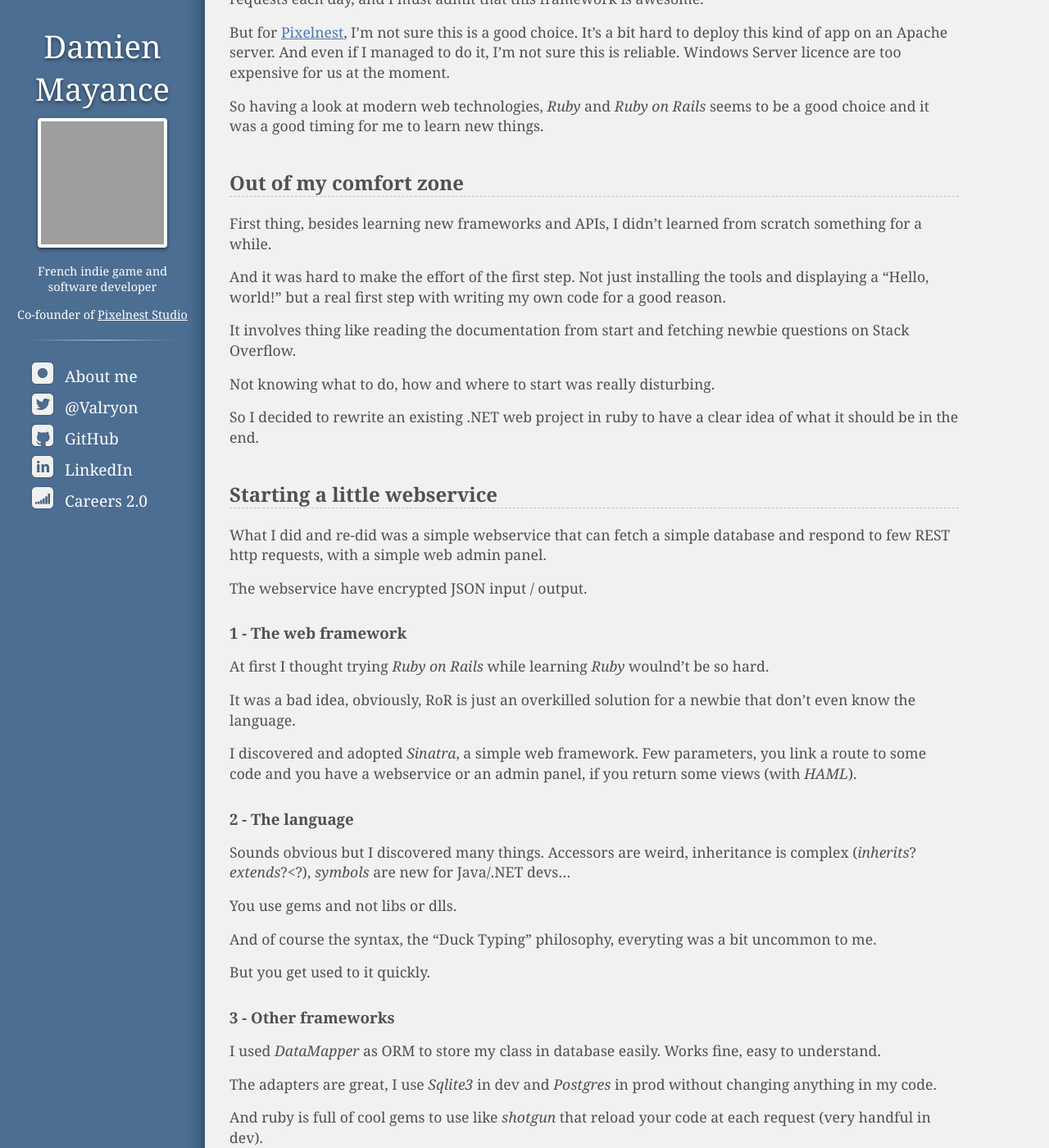
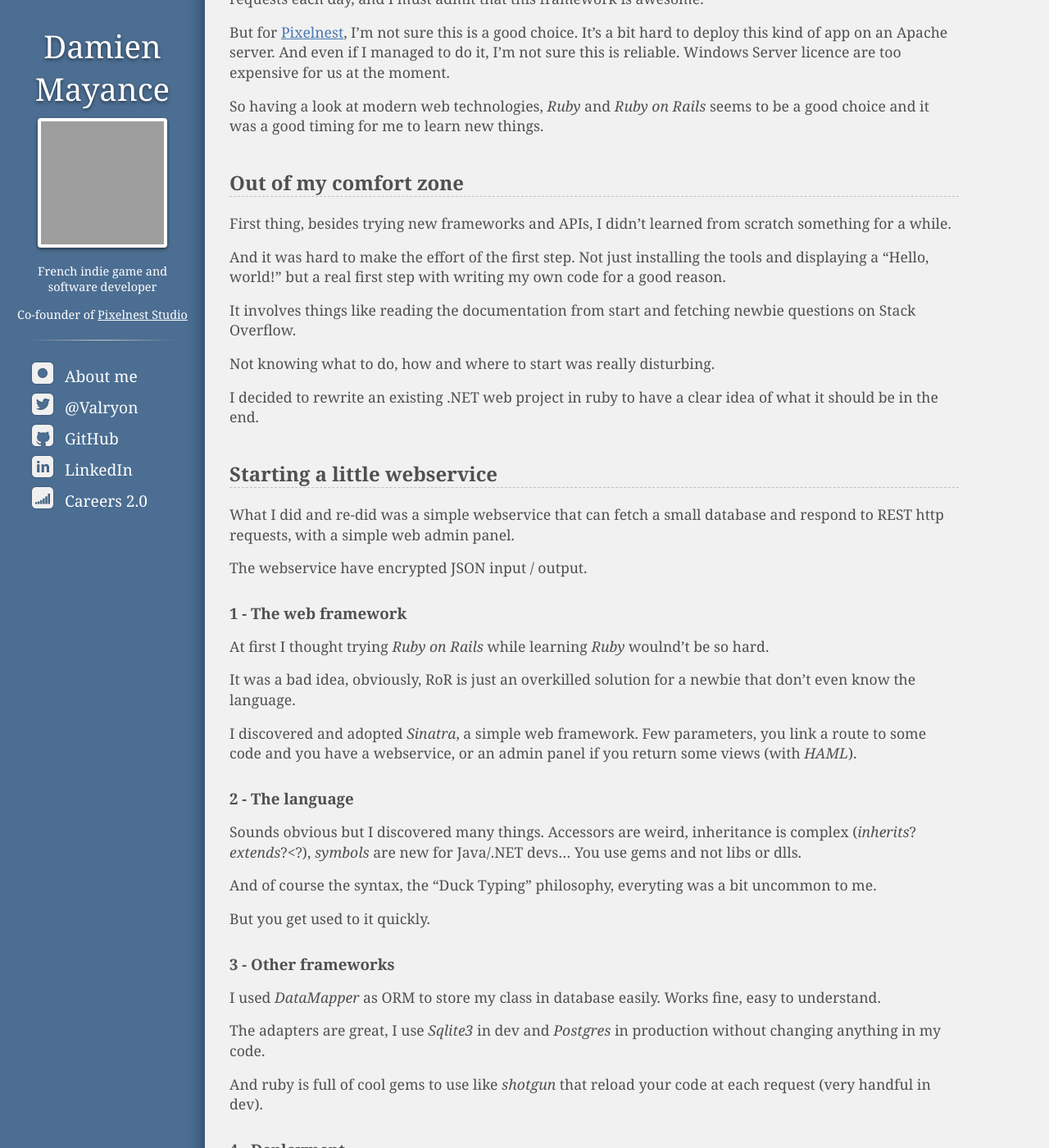
Before and after one commit to valryon/valryon.github.io, a Jekyll site: the page built from _posts/2013-07-10-I-am-learning-ruby.md, in a window 1280 px wide and 1400 px high, scrolled down 430 px. Shown: the whole window at 82% size. Built offline with Jekyll 4.4.1, drawn with Linux system fonts in a browser that asks for light colours; some of the changed text lies outside the part shown; grey boxes are pictures that could not be loaded.

Commit message:
Update 2013-07-10-I-am-learning-ruby.md

```diff
--- a/_posts/2013-07-10-I-am-learning-ruby.md
+++ b/_posts/2013-07-10-I-am-learning-ruby.md
@@ -19,19 +19,19 @@
 
 ## Out of my comfort zone
 
-First thing, besides learning new frameworks and APIs, I didn't learned from scratch something for a while.
+First thing, besides trying new frameworks and APIs, I didn't learned from scratch something for a while.
 
 And it was hard to make the effort of the first step. Not just installing the tools and displaying a "Hello, world!" but a real first step with writing my own code for a good reason.
 
-It involves thing like reading the documentation from start and fetching newbie questions on Stack Overflow.
+It involves things like reading the documentation from start and fetching newbie questions on Stack Overflow.
 
 Not knowing what to do, how and where to start was really disturbing.
 
-So I decided to rewrite an existing .NET web project in ruby to have a clear idea of what it should be in the end.
+I decided to rewrite an existing .NET web project in ruby to have a clear idea of what it should be in the end.
 
 ## Starting a little webservice
 
-What I did and re-did was a simple webservice that can fetch a simple database and respond to few REST http requests, with a simple web admin panel.
+What I did and re-did was a simple webservice that can fetch a small database and respond to REST http requests, with a simple web admin panel.
 
 The webservice have encrypted JSON input / output.
 
@@ -41,14 +41,11 @@
 
 It was a bad idea, obviously, RoR is just an overkilled solution for a newbie that don't even know the language.
 
-I discovered and adopted *Sinatra*, a simple web framework. Few parameters, you link a route to some code and you have a webservice or an admin panel, if you return some views (with *HAML*).
-
+I discovered and adopted *Sinatra*, a simple web framework. Few parameters, you link a route to some code and you have a webservice, or an admin panel if you return some views (with *HAML*).
 
 ### 2 - The language
 
-Sounds obvious but I discovered many things. Accessors are weird, inheritance is complex (*inherits*?*extends*?*<*?), *symbols* are new for Java/.NET devs…
-
-You use gems and not libs or dlls.
+Sounds obvious but I discovered many things. Accessors are weird, inheritance is complex (*inherits*?*extends*?*<*?), *symbols* are new for Java/.NET devs… You use gems and not libs or dlls.
 
 And of course the syntax, the "Duck Typing" philosophy, everyting was a bit uncommon to me.
 
@@ -58,7 +55,7 @@
 
 I used *DataMapper* as ORM to store my class in database easily. Works fine, easy to understand.
 
-The adapters are great, I use *Sqlite3* in dev and *Postgres* in prod without changing anything in my code.
+The adapters are great, I use *Sqlite3* in dev and *Postgres* in production without changing anything in my code.
 
 And ruby is full of cool gems to use like *shotgun* that reload your code at each request (very handful in dev).
 
```
Also changed, not shown: other parts of _posts/2013-07-10-I-am-learning-ruby.md (+1 -1 lines).
